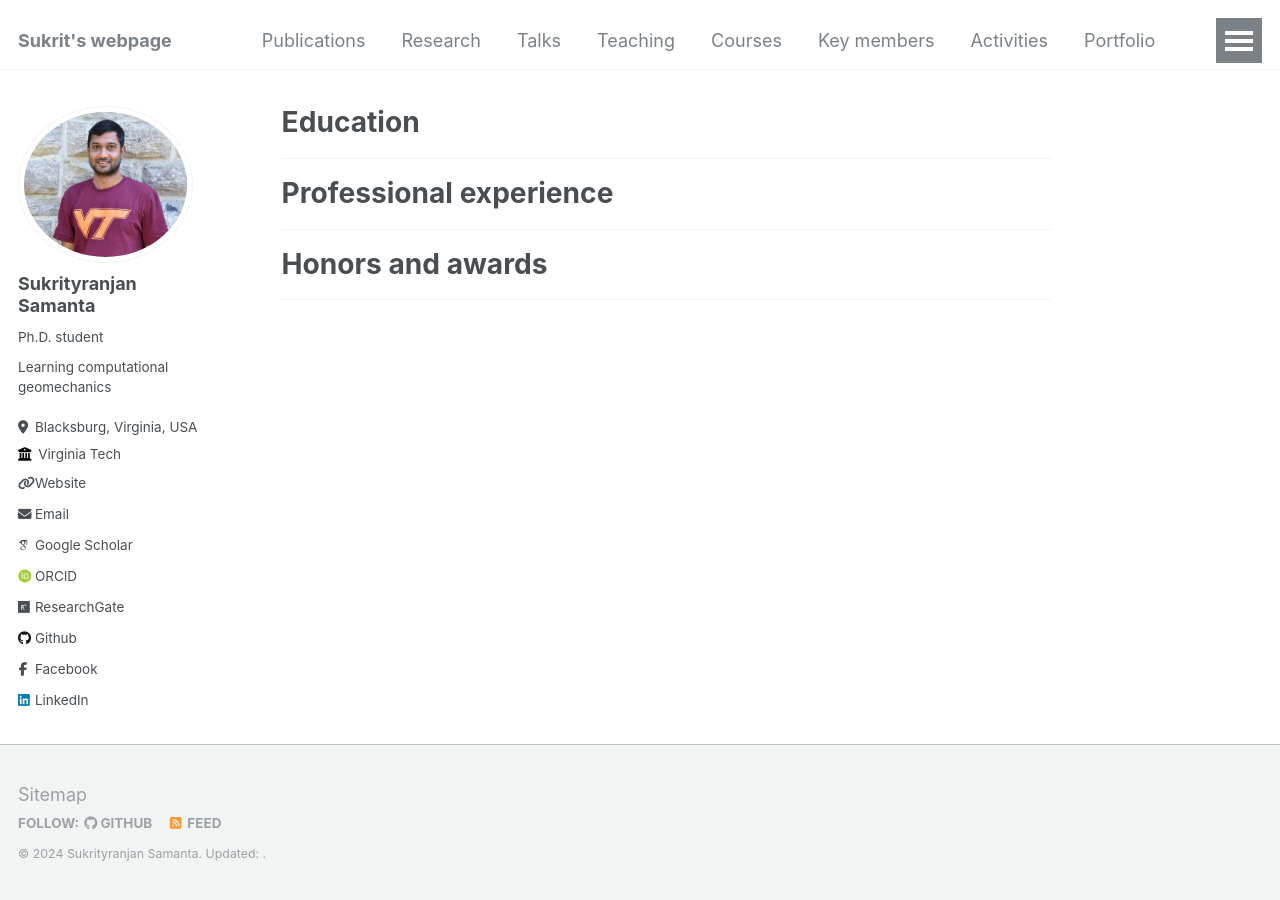
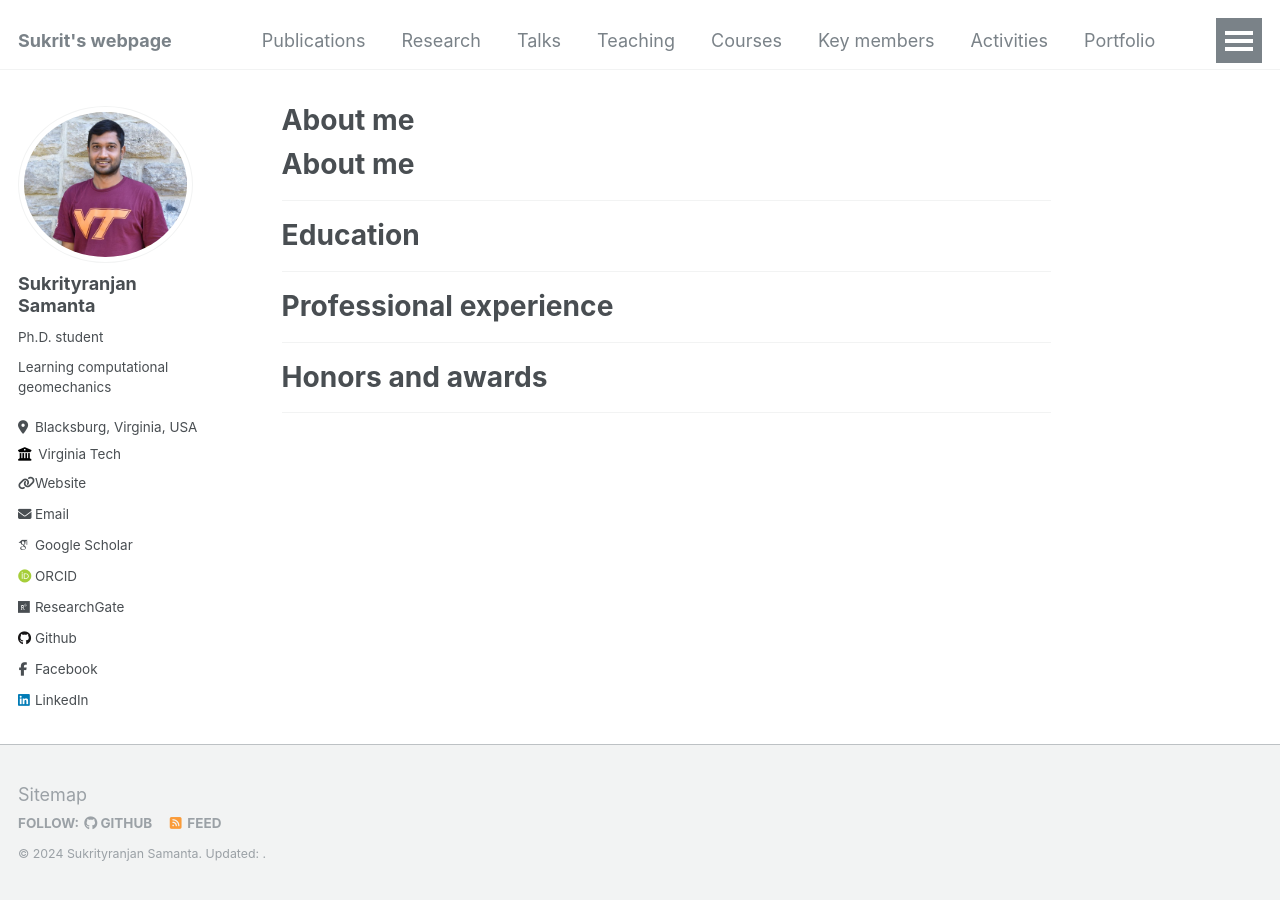
Before and after one commit to Sukritvt/Sukritvt.github.io, a Jekyll site: the page built from _pages/about.md, in a window 1280 px wide. Built offline with Jekyll 4.4.1, drawn with Linux system fonts in a browser that asks for light colours; some web fonts are replaced; our own code applies the rules of GitHub Pages for plain Markdown files.

Commit message:
Update about.md

```diff
--- a/_pages/about.md
+++ b/_pages/about.md
@@ -1,15 +1,14 @@
 ---
 permalink: /
-#title: "Sukrit's webpage"
 author_profile: true
 redirect_from:
   - /about/
   - /about.html
 ---
 
-<!--
-# Sukrit's webpage
--->
+About me
+======
+------
 
 Education
 ======
```
